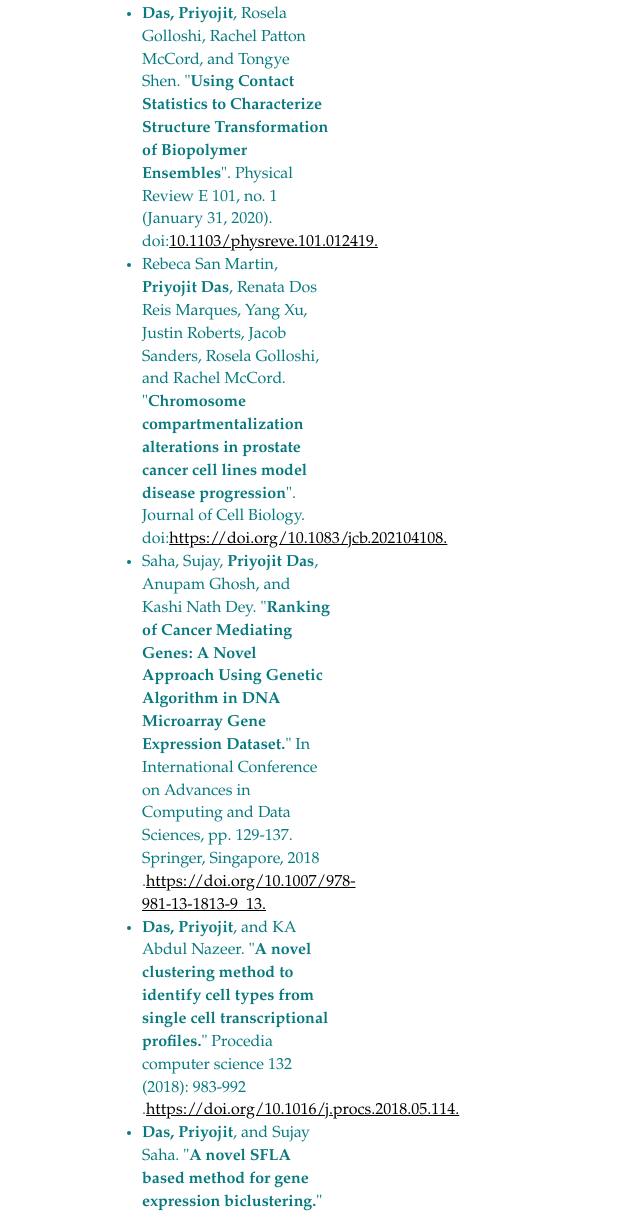
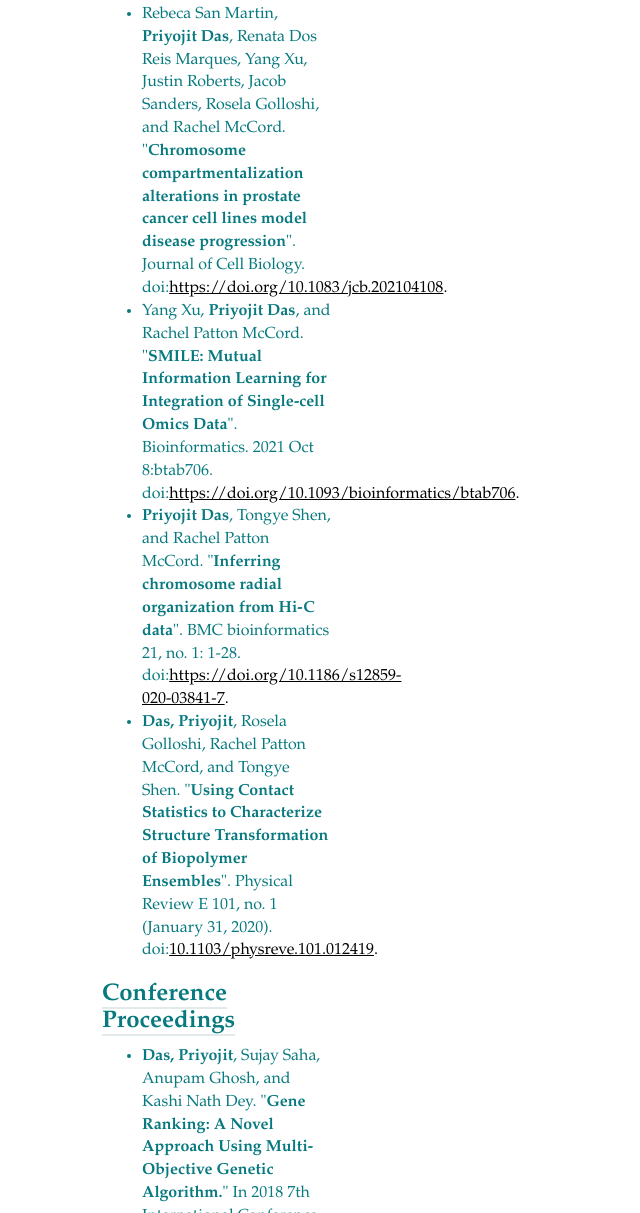
Before and after one commit to priyojitDas/priyojitdas.github.io, a plain HTML site: page index.html in a window 1280 px wide. Shown: the part 1974-3187 px from the top of the page, without its empty margins (498-1138 px from the left). Drawn offline with nearby package versions, Linux system fonts and the light colour scheme.

Commit message:
Update index.html

```diff
--- a/index.html
+++ b/index.html
@@ -123,11 +123,10 @@ Office: Room 420D, Mossman Building</td>
 </ul>
 <h3 class="under-below"><b>Journal Publications</b></h3>
 <ul>
-	<li><b>Das, Priyojit</b>, Rosela Golloshi, Rachel Patton McCord, and Tongye Shen. "<b>Using Contact Statistics to Characterize Structure Transformation of Biopolymer Ensembles</b>". Physical Review E 101, no. 1 (January 31, 2020). doi:<a href="https://doi.org/10.1103/physreve.101.012419" style="color: black;"><u>10.1103/physreve.101.012419.</u></a></li>
-	<li>Rebeca San Martin, <b>Priyojit Das</b>, Renata Dos Reis Marques, Yang Xu, Justin Roberts, Jacob Sanders, Rosela Golloshi, and Rachel McCord. "<b>Chromosome compartmentalization alterations in prostate cancer cell lines model disease progression</b>". Journal of Cell Biology. doi:<a href="https://doi.org/10.1083/jcb.202104108" style="color: black;"><u>https://doi.org/10.1083/jcb.202104108.</u></a></li>
-	<li>Saha, Sujay, <b>Priyojit Das</b>, Anupam Ghosh, and Kashi Nath Dey. "<b>Ranking of Cancer Mediating Genes: A Novel Approach Using Genetic Algorithm in DNA Microarray Gene Expression Dataset.</b>" In International Conference on Advances in Computing and Data Sciences, pp. 129-137. Springer, Singapore, 2018 .<a href="https://doi.org/10.1007/978-981-13-1813-9_13" style="color: black;"><u>https://doi.org/10.1007/978-981-13-1813-9_13.</u></a></li>
-	<li><b>Das, Priyojit</b>, and KA Abdul Nazeer. "<b>A novel clustering method to identify cell types from single cell transcriptional profiles.</b>" Procedia computer science 132 (2018): 983-992 .<a href="https://doi.org/10.1016/j.procs.2018.05.114" style="color: black;"><u>https://doi.org/10.1016/j.procs.2018.05.114.</u></a></li>
-	<li><b>Das, Priyojit</b>, and Sujay Saha. "<b>A novel SFLA based method for gene expression biclustering.</b>" In 2017 Third International Conference on Research in Computational Intelligence and Communication Networks (ICRCICN), pp. 198-202. IEEE, 2017. <a href="https://doi.org/10.1109/ICRCICN.2017.8234506" style="color: black;"><u>https://doi.org/10.1109/ICRCICN.2017.8234506.</u></a></li>
+	<li>Rebeca San Martin, <b>Priyojit Das</b>, Renata Dos Reis Marques, Yang Xu, Justin Roberts, Jacob Sanders, Rosela Golloshi, and Rachel McCord. "<b>Chromosome compartmentalization alterations in prostate cancer cell lines model disease progression</b>". Journal of Cell Biology. doi:<a href="https://doi.org/10.1083/jcb.202104108" style="color: black;"><u>https://doi.org/10.1083/jcb.202104108</u>.</a></li>
+	<li>Yang Xu, <b>Priyojit Das</b>, and Rachel Patton McCord. "<b>SMILE: Mutual Information Learning for Integration of Single-cell Omics Data</b>". Bioinformatics. 2021 Oct 8:btab706. doi:<a href="https://doi.org/10.1093/bioinformatics/btab706" style="color: black;"><u>https://doi.org/10.1093/bioinformatics/btab706</u>.</a></li>
+	<li><b>Priyojit Das</b>, Tongye Shen, and Rachel Patton McCord. "<b>Inferring chromosome radial organization from Hi-C data</b>". BMC bioinformatics 21, no. 1: 1-28. doi:<a href="https://doi.org/10.1186/s12859-020-03841-7" style="color: black;"><u>https://doi.org/10.1186/s12859-020-03841-7</u>.</a></li>
+	<li><b>Das, Priyojit</b>, Rosela Golloshi, Rachel Patton McCord, and Tongye Shen. "<b>Using Contact Statistics to Characterize Structure Transformation of Biopolymer Ensembles</b>". Physical Review E 101, no. 1 (January 31, 2020). doi:<a href="https://doi.org/10.1103/physreve.101.012419" style="color: black;"><u>10.1103/physreve.101.012419</u>.</a></li>
 </ul>
 <h3 class="under-below"><b>Conference Proceedings</b></h3>
 <ul>
```
